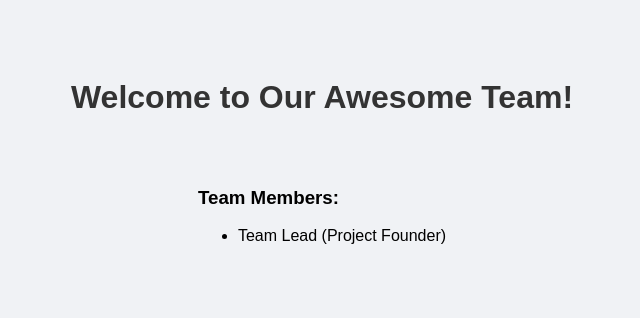
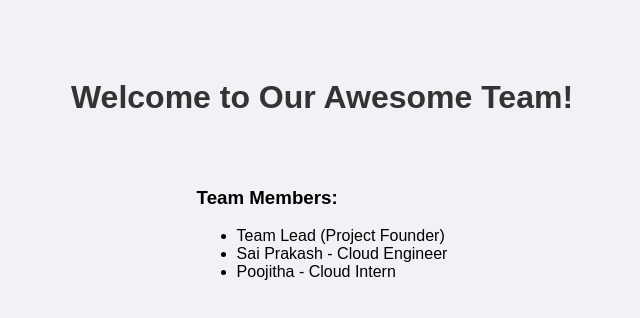
Before and after one commit to gurramsaiprakash1999-lang/gitlab, a plain HTML site: page index.html in a window 1280 px wide. Shown: the whole page, without its empty margins (318-958 px from the left). Drawn offline with Linux system fonts and the light colour scheme.

Commit message:
Add new members

```diff
--- a/index.html
+++ b/index.html
@@ -15,6 +15,8 @@
         <ul>
             <li>Team Lead (Project Founder)</li>
             <!-- New members will be added below -->
+	    <li>Sai Prakash - Cloud Engineer</li>
+	    <li>Poojitha - Cloud Intern</li>
         </ul>
     </div>
 </body>
```
